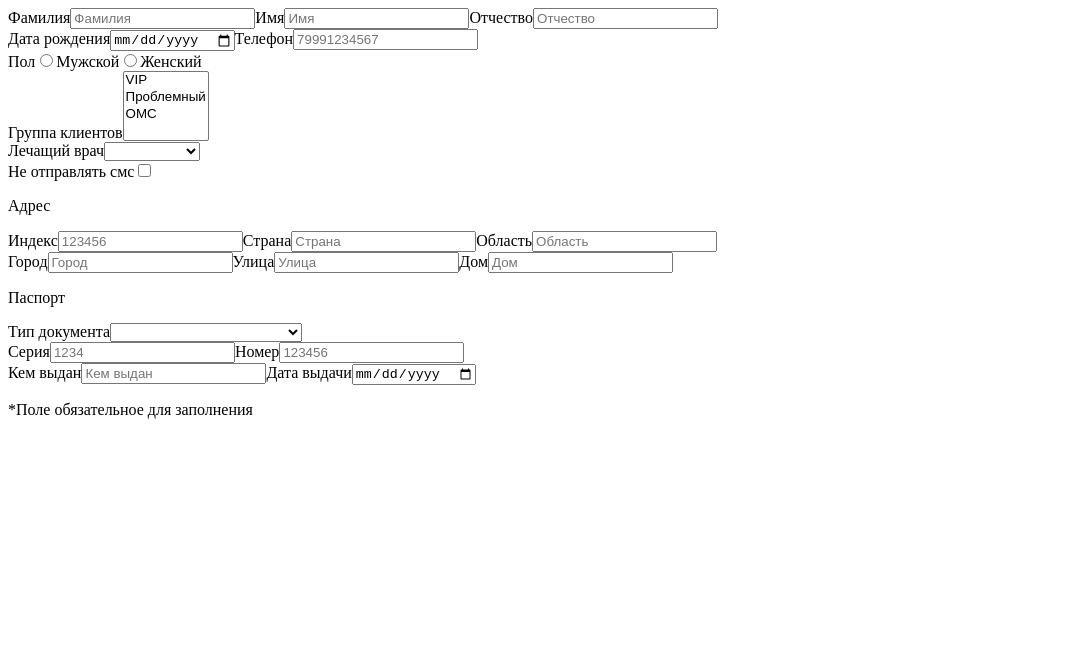
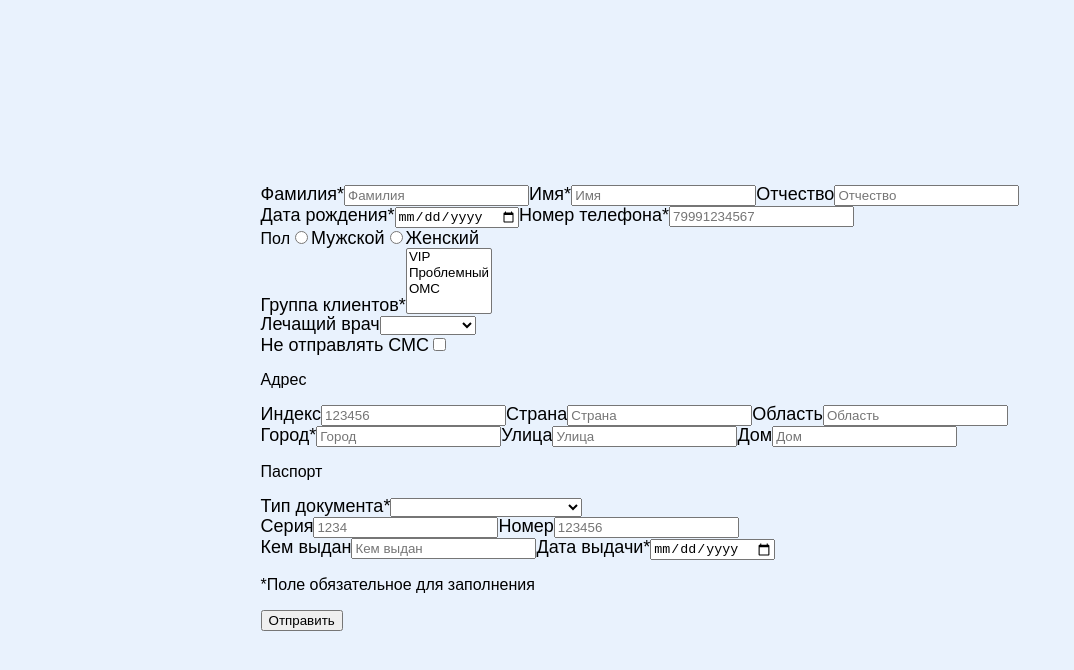
Before and after one commit to janich96/vue-crm, a Vue app: page / in a window 1280 px wide. Shown: the top 670 px of the page, without its empty margins (0-1074 px from the left). Built offline with nearby package versions, Linux system fonts and the light colour scheme.

Commit message:
little changes in forms and first styles

```diff
--- a/src/App.vue
+++ b/src/App.vue
@@ -14,5 +14,5 @@ export default {
 </script>
 
 <style lang="scss">
-@import "assets/index.css";
+@import "assets/index.scss";
 </style>
--- /dev/null
+++ b/src/assets/index.scss
@@ -0,0 +1,60 @@
+
+*,
+*::before,
+*::after {
+  box-sizing: border-box;
+}
+
+:root {
+  --input-border: #8b8a8b;
+  --input-focus-h: 245;
+  --input-focus-s: 100%;
+  --input-focus-l: 42%;
+}
+
+.input {
+  font-size: 16px;
+  font-size: Max(16px, 1em);
+  font-family: inherit;
+  padding: 0.25em 0.5em;
+  background-color: #fff;
+  border: 2px solid var(--input-border);
+  border-radius: 4px;
+  transition: 180ms box-shadow ease-in-out;
+}
+
+.input:focus {
+  border-color: hsl(
+    var(--input-focus-h),
+    var(--input-focus-s),
+    var(--input-focus-l)
+  );
+  box-shadow: 0 0 0 3px
+    hsla(
+      var(--input-focus-h),
+      var(--input-focus-s),
+      calc(var(--input-focus-l) + 40%),
+      0.8
+    );
+  outline: 3px solid transparent;
+}
+
+label {
+  font-size: 1.125rem;
+  font-weight: 500;
+  line-height: 1;
+}
+
+.input + label {
+  margin-top: 2rem;
+}
+
+body {
+  min-height: 100vh;
+  display: grid;
+  place-content: center;
+  grid-gap: 0.5rem;
+  font-family: "Baloo 2", sans-serif;
+  background-color: #e9f2fd;
+  padding: 1rem;
+}
--- a/src/views/SignUp.vue
+++ b/src/views/SignUp.vue
@@ -1,17 +1,17 @@
 <template>
   <form class="registerForm" action="" method="post" enctype="multipart/form-data">
     <div>
-      <label for="surname">Фамилия</label>
+      <label for="surname">Фамилия*</label>
       <input v-model="surname" id="surname" placeholder="Фамилия" required>
-      <label for="name">Имя</label>
+      <label for="name">Имя*</label>
       <input v-model="name" id="name" placeholder="Имя" required>
       <label for="fatherName">Отчество</label>
       <input v-model="fatherName" id="fatherName" placeholder="Отчество">
     </div>
     <div>
-      <label for="birthday">Дата рождения</label>
+      <label for="birthday">Дата рождения*</label>
       <input type="date" v-model="birthday" id="birthday" required>
-      <label for="phone">Телефон</label>
+      <label for="phone">Номер телефона*</label>
       <input type="tel" v-model="phone" id="phone" pattern="8[0-9]{10}" placeholder="79991234567" required>
     </div>
     <div>
@@ -22,7 +22,7 @@
       <label for="female">Женский</label>
     </div>
     <div>
-      <label for="clientType">Группа клиентов</label>
+      <label for="clientType">Группа клиентов*</label>
       <select class="clientType" v-model="clientType" name="clientType" multiple required>
         <option value="vip">VIP</option>
         <option value="problem">Проблемный</option>
@@ -38,7 +38,7 @@
       </select>
     </div>
     <div>
-      <label for="sms">Не отправлять смс</label>
+      <label for="sms">Не отправлять СМС</label>
       <input type="checkbox" v-model="sms" name="sms">
     </div>
     <p class="adress">Адрес</p>
@@ -51,7 +51,7 @@
       <input type="text" v-model="region" name="region" placeholder="Область">
     </div>
     <div>
-      <label for="city">Город</label>
+      <label for="city">Город*</label>
       <input type="text" v-model="city" name="city" placeholder="Город" required>
       <label for="street">Улица</label>
       <input type="text" v-model="street" name="street" placeholder="Улица">
@@ -60,7 +60,7 @@
     </div>
     <p class="docs">Паспорт</p>
     <div>
-      <label for="docType">Тип документа</label>
+      <label for="docType">Тип документа*</label>
       <select class="docType" v-model="docType" name="docType" required>
         <option value="passport">Паспорт</option>
         <option value="birthCertificate">Свидетельство о рождении</option>
@@ -76,10 +76,11 @@
     <div>
       <label for="issuedBy">Кем выдан</label>
       <input type="text" v-model="issuedBy" name="issuedBy" placeholder="Кем выдан">
-      <label for="issueDate">Дата выдачи</label>
+      <label for="issueDate">Дата выдачи*</label>
       <input type="date" v-model="issueDate" name="issueDate" required>
     </div>
     <p class="required">*Поле обязательное для заполнения</p>
+    <button type="submit" name="submit">Отправить</button>
   </form>
 </template>
 
```
Also changed, not shown: src/assets/index.css (deleted).
